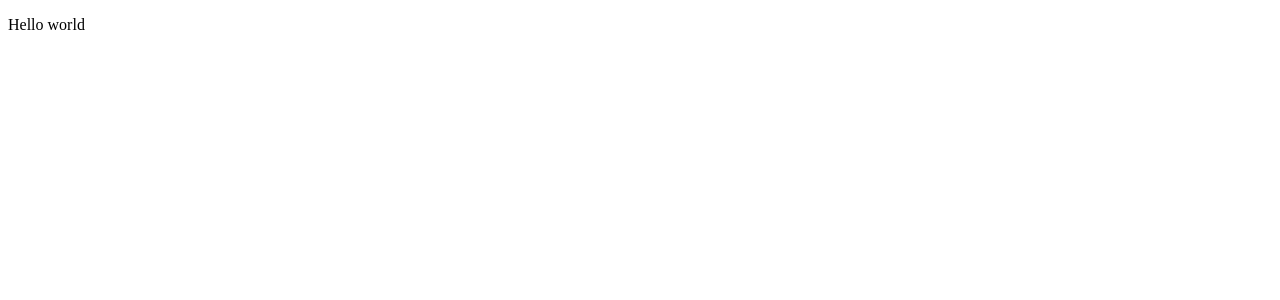
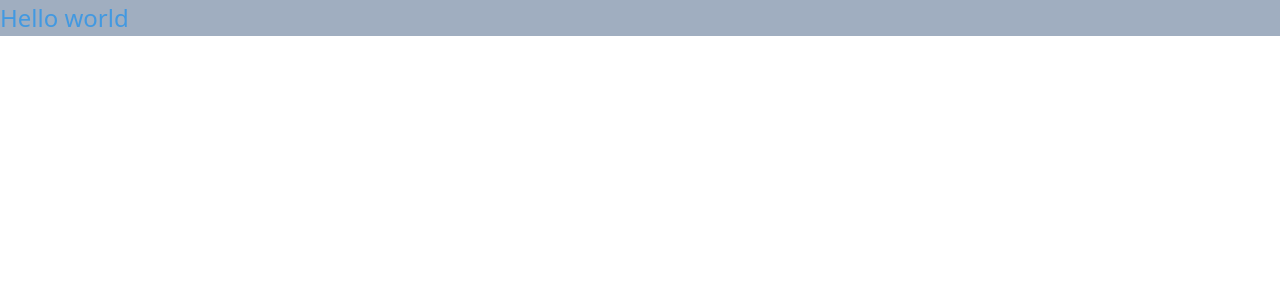
Before and after one commit to synecdozche/synecdozche, a Next.js app: page / in a window 1280 px wide. Shown: the top 300 px of the page. Built offline with nearby package versions, Linux system fonts and the light colour scheme.

Commit message:
add postcss & tailwinds

```diff
--- /dev/null
+++ b/next.config.js
@@ -0,0 +1,3 @@
+const withCSS = require('@zeit/next-css')
+
+module.exports = withCSS({})
--- a/pages/index.js
+++ /dev/null
@@ -1,7 +0,0 @@
-const Index = () => (
-    <div>
-        <p>Hello world</p>
-    </div>
-);
-
-export default Index;
--- /dev/null
+++ b/postcss.config.js
@@ -0,0 +1,15 @@
+module.exports = {
+    plugins: [
+        require('tailwindcss'),
+        ...(process.env.NODE_ENV === `production`
+        ? [
+            require('@fullhuman/postcss-purgecss')({
+                content: ["./src/**/*.js"],
+                defaultExtractor: content =>
+                    content.match(/[A-Za-z0-9-_:/]+/g) || []
+            }),
+            require('autoprefixer'),
+            require('cssnano')
+        ] : [])
+    ]
+}
--- /dev/null
+++ b/src/main.css
@@ -0,0 +1,6 @@
+
+/* purgecss start ignore */
+@tailwind base;
+/* purgecss end ignore */
+@tailwind components;
+@tailwind utilities;
--- /dev/null
+++ b/src/pages/index.js
@@ -0,0 +1,9 @@
+import "../main.css"
+
+const Index = () => (
+    <div className="bg-gray-500">
+        <p className="text-2xl text-blue-500">Hello world</p>
+    </div>
+);
+
+export default Index;
--- /dev/null
+++ b/tailwind.config.js
@@ -0,0 +1,7 @@
+module.exports = {
+    theme: {
+        extend: {}
+    },
+    variants: {},
+    plugins: []
+}
```
Also changed, not shown: package.json (+7 -0 lines), 1 other file (tests, documents, lock files or other folders).
